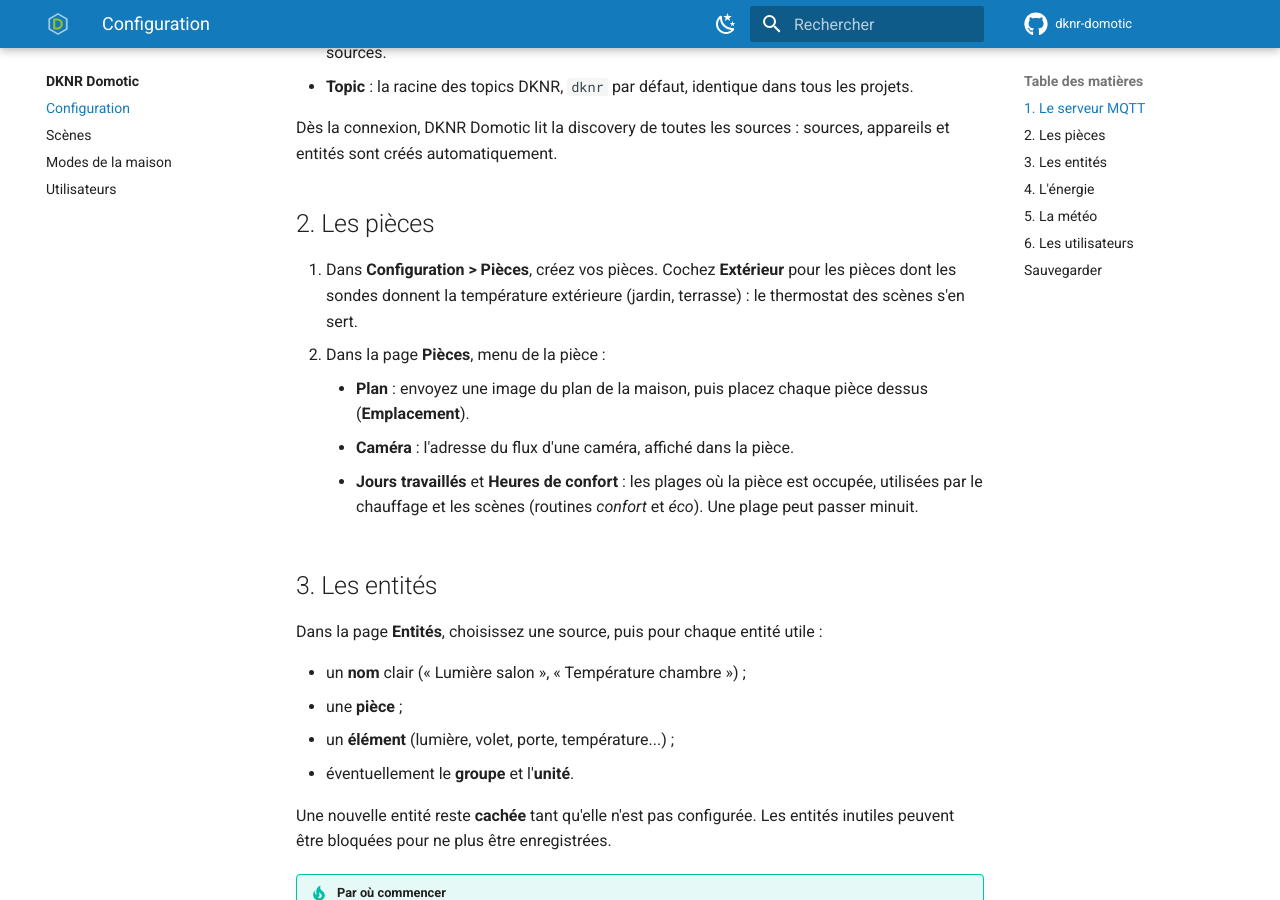
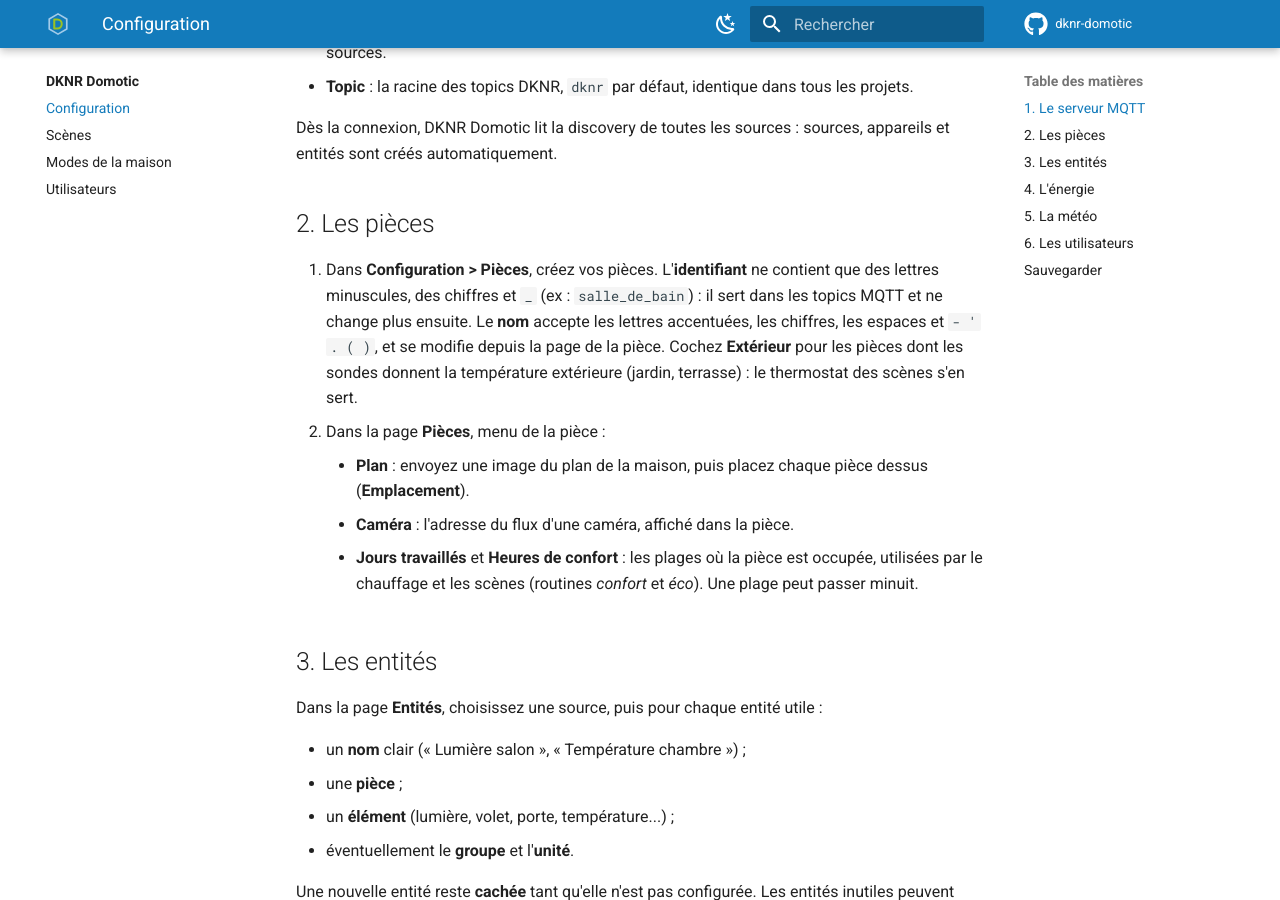
Before and after one commit to dknr-domotic/dknr-domotic.github.io, an MkDocs documentation site: the page built from docs/domotic/configuration.md, in a window 1280 px wide and 900 px high, scrolled down 397 px. Built offline with MkDocs 1.6.1 and Material for MkDocs 9.7.7, drawn with Linux system fonts in a browser that asks for light colours; comment, search, counter and statistics services are not loaded.

Commit message:
Document room identity and name rules
Co-Authored-By: Claude Opus 5.5 <noreply@anthropic.com>

```diff
--- a/docs/domotic/configuration.md
+++ b/docs/domotic/configuration.md
@@ -15,7 +15,7 @@ Dès la connexion, DKNR Domotic lit la discovery de toutes les sources : sources
 
 ## 2. Les pièces
 
-1. Dans **Configuration > Pièces**, créez vos pièces. Cochez **Extérieur** pour les pièces dont les sondes donnent la température extérieure (jardin, terrasse) : le thermostat des scènes s'en sert.
+1. Dans **Configuration > Pièces**, créez vos pièces. L'**identifiant** ne contient que des lettres minuscules, des chiffres et `_` (ex : `salle_de_bain`) : il sert dans les topics MQTT et ne change plus ensuite. Le **nom** accepte les lettres accentuées, les chiffres, les espaces et `- ' . ( )`, et se modifie depuis la page de la pièce. Cochez **Extérieur** pour les pièces dont les sondes donnent la température extérieure (jardin, terrasse) : le thermostat des scènes s'en sert.
 2. Dans la page **Pièces**, menu de la pièce :
     - **Plan** : envoyez une image du plan de la maison, puis placez chaque pièce dessus (**Emplacement**).
     - **Caméra** : l'adresse du flux d'une caméra, affiché dans la pièce.
```
Also changed, not shown: docs/demarrer/format-dknr.md (+1 -0 lines).
